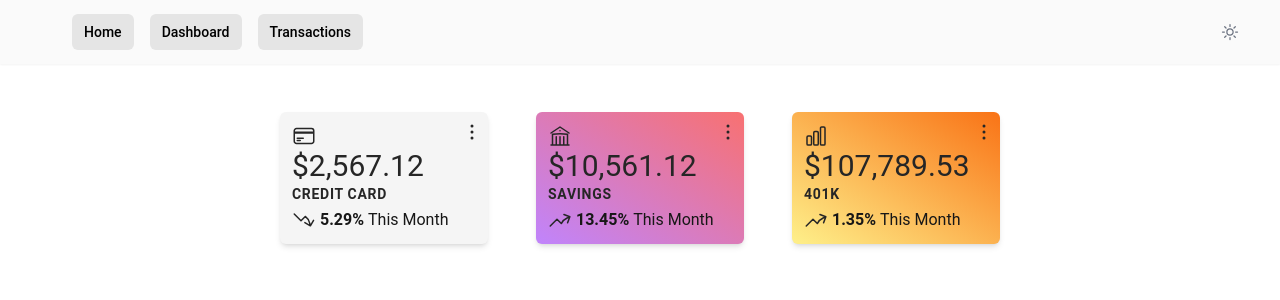
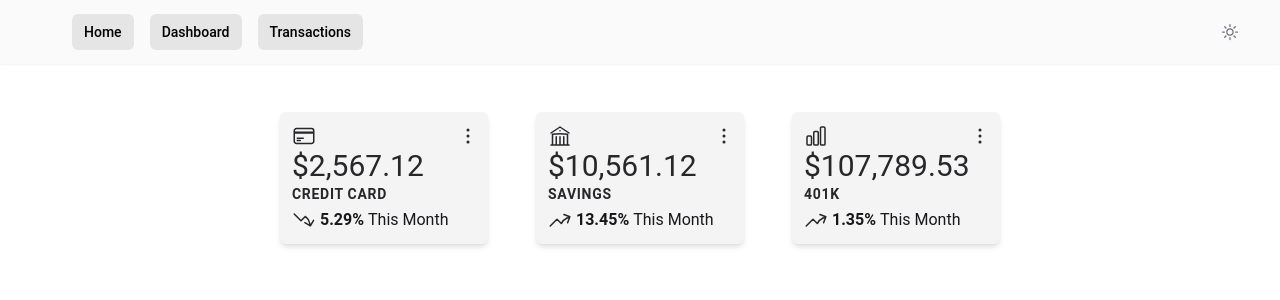
Before and after one commit to kyle-main/budget-tool, an Angular app in the folder client/: page /transactions in a window 1280 px wide. Shown: the top 300 px of the page. Built offline with nearby package versions, Linux system fonts and the light colour scheme.

Commit message:
edit cards

```diff
--- a/client/src/app/common/account-summary/account-summary.component.html
+++ b/client/src/app/common/account-summary/account-summary.component.html
@@ -4,11 +4,11 @@
     greenBlue() ? 'bg-gradient-to-tr from-green-300 to-cyan-300' : '',
     purpleRed() ? 'bg-gradient-to-tr from-purple-400 to-red-400' : '',
     yellowOrange() ? 'bg-gradient-to-tr from-yellow-200 to-orange-500' : '',
-    dark() ? 'bg-gray-800 text-neutral-100' : 'bg-neutral-100 text-neutral-800'
+    dark() ? 'bg-zinc-800 text-zinc-200' : 'bg-zinc-100 text-zinc-800'
   ]"
 >
   <button
-    class="absolute top-2 right-1 rounded-full hover:opacity-75 hover:bg-opacity-75 text-opacity-100 bg-opacity-0 bg-white"
+    class="absolute p-1 top-2 right-1 rounded-full hover:opacity-75 hover:bg-opacity-75 text-opacity-100 bg-opacity-0 bg-white"
   >
     <svg
       xmlns="http://www.w3.org/2000/svg"
@@ -77,8 +77,8 @@
   <h2 class="text-3xl">{{ this.amount | moneyFormatter }}</h2>
 
   <div
-    class="text-sm text-neutral-800 font-bold tracking-wider"
-    [ngClass]="dark() ? 'text-neutral-200' : ''"
+    class="text-sm font-bold tracking-wider"
+    [ngClass]="dark() ? 'text-zinc-300' : 'text-zinc-800'"
   >
     {{ this.accountType }}
   </div>
@@ -117,14 +117,14 @@
 
     <div class="flex ml-1">
       <div
-        class="text-md font-bold text-neutral-900"
-        [ngClass]="dark() ? 'text-neutral-200' : ''"
+        class="text-md font-bold"
+        [ngClass]="dark() ? 'text-zinc-300' : 'text-zinc-900'"
       >
         {{ deltaABS() }}%
       </div>
       <div
-        class="text-md text-neutral-900 ml-1 whitespace-nowrap"
-        [ngClass]="dark() ? 'text-neutral-200' : ''"
+        class="text-md ml-1 whitespace-nowrap"
+        [ngClass]="dark() ? 'text-zinc-300' : 'text-zinc-900'"
       >
         This Month
       </div>
--- a/client/src/app/pages/dashboard/dashboard.component.html
+++ b/client/src/app/pages/dashboard/dashboard.component.html
@@ -7,13 +7,13 @@
       [delta]="-5.29"
     ></app-account-summary>
     <app-account-summary
-      [colorScheme]="colorScheme.PURPLE_RED"
+      [colorScheme]="colorScheme.LIGHT"
       [accountType]="account.SAVINGS"
       [amount]="10561.12"
       [delta]="13.45"
     ></app-account-summary>
     <app-account-summary
-      [colorScheme]="colorScheme.YELLOW_ORANGE"
+      [colorScheme]="colorScheme.LIGHT"
       [accountType]="account.K401"
       [amount]="107789.53"
       [delta]="1.35"
```
